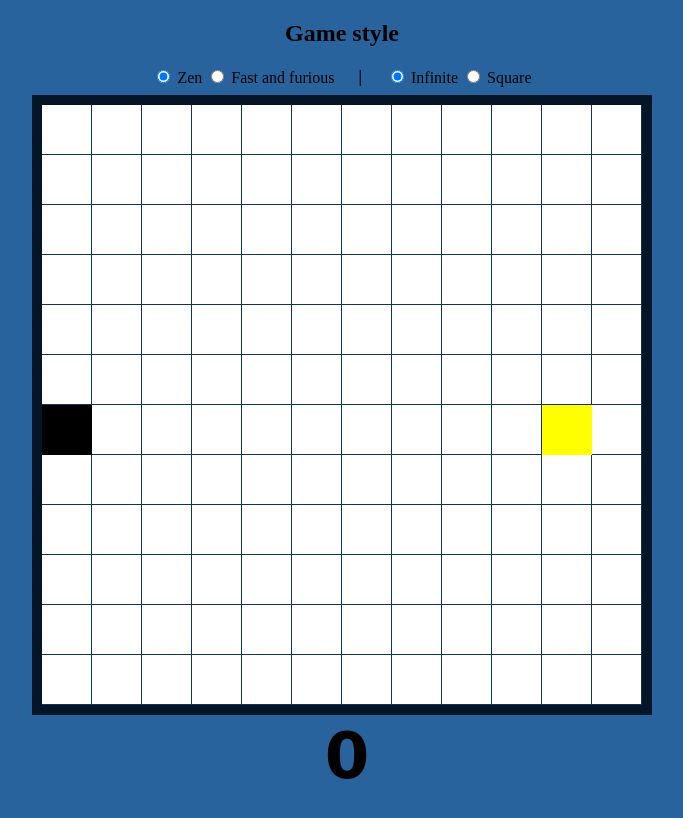
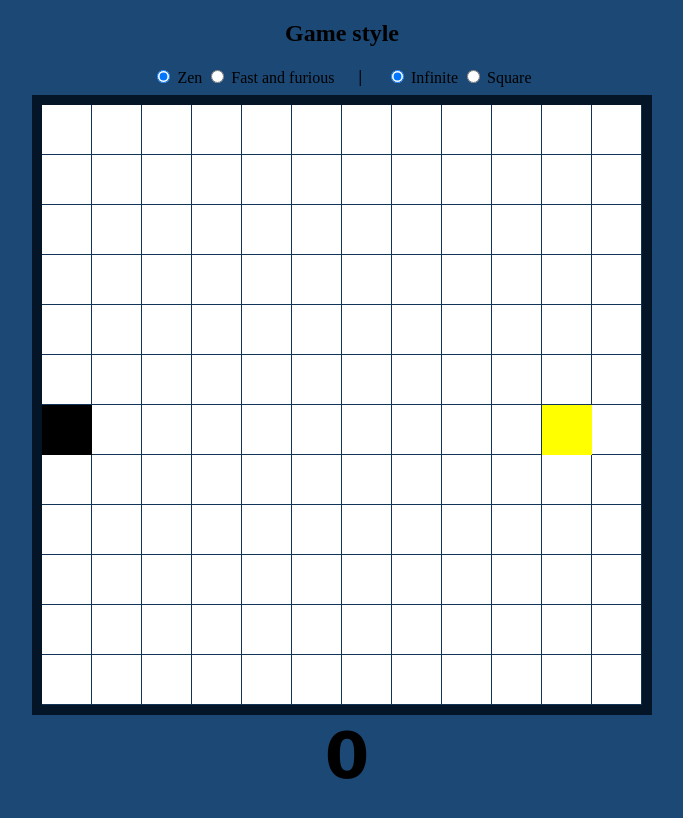
Before and after one commit to ba-romana/snake, a plain HTML site: page index.html in a window 1280 px wide. Shown: the whole page, without its empty margins (298-981 px from the left). Drawn offline with Linux system fonts and the light colour scheme.

Commit message:
test, zmena background

```diff
--- a/style.css
+++ b/style.css
@@ -1,5 +1,5 @@
 body {
-            background: #28639e;
+            background: #1b4875;
             text-align: center;
         }
 
```
